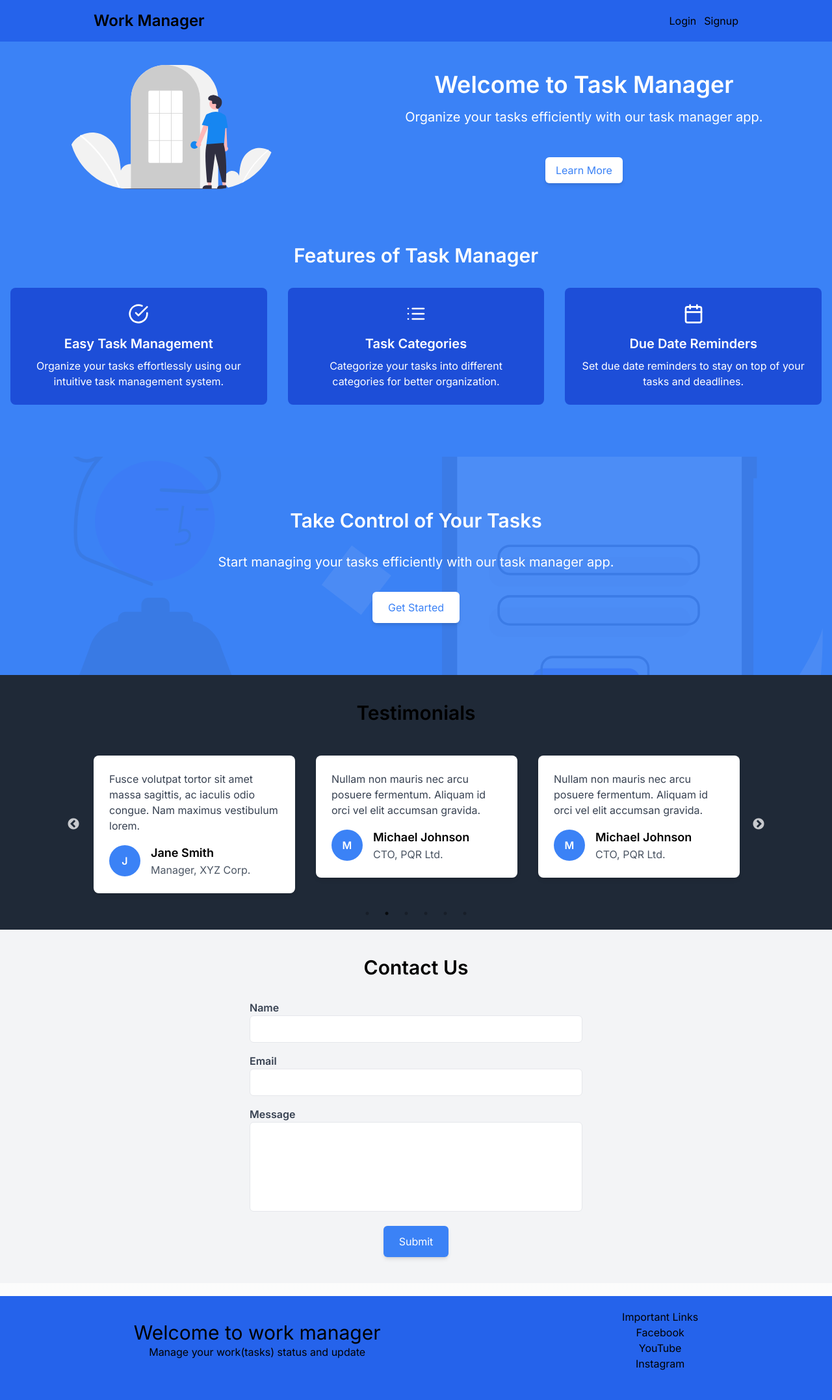
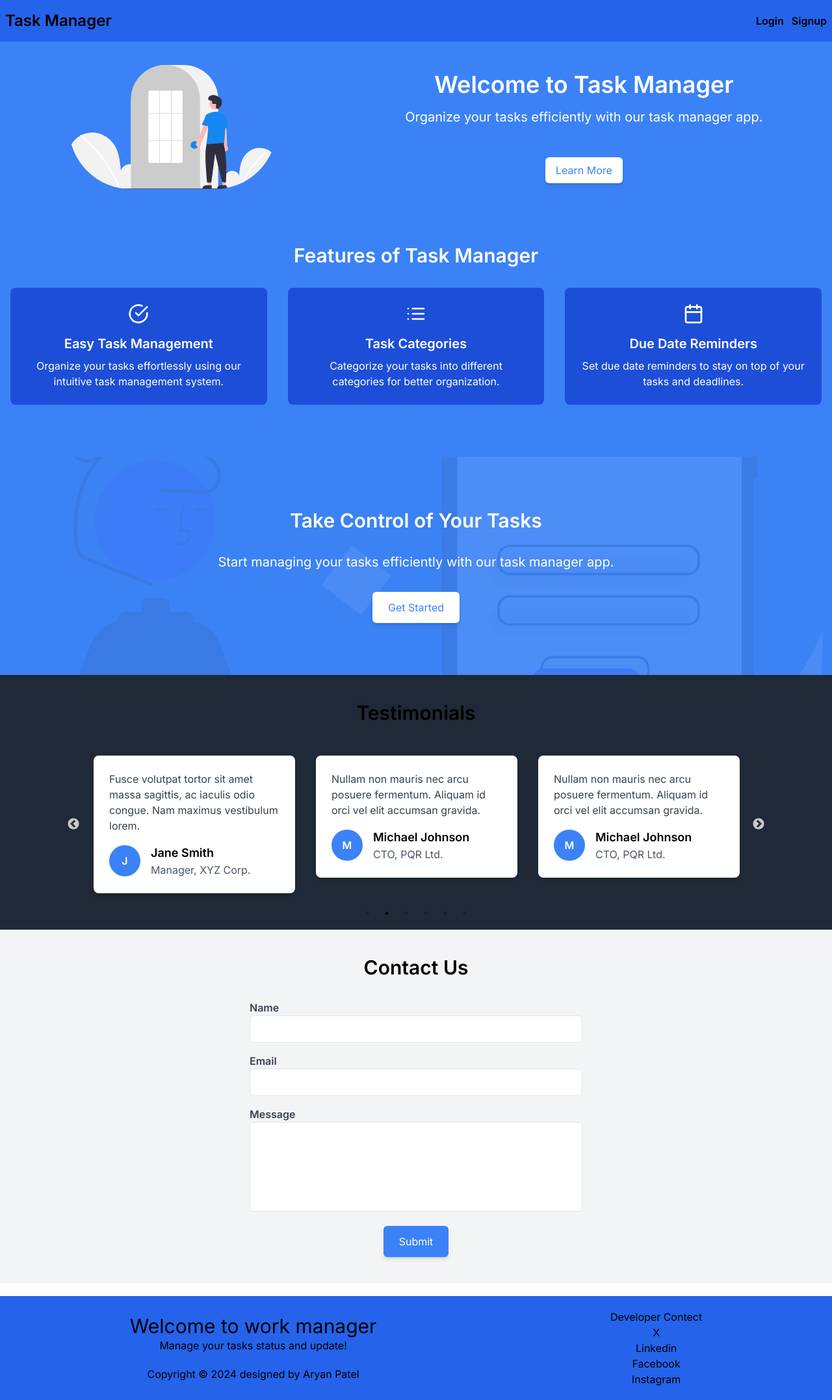
Before and after one commit to aryanpatel077/full-stack-work-manager-2, a Next.js app: page / in a window 1280 px wide. Shown: the whole page at 65% size. Built offline with nearby package versions, Linux system fonts and the light colour scheme; no server answers.

Commit message:
redeploy study

```diff
--- a/src/components/CustomNavbar.jsx
+++ b/src/components/CustomNavbar.jsx
@@ -24,10 +24,10 @@ const CustomNavbar = () => {
   }
 
   return (
-    <nav className="bg-blue-600 h-16 py-2 px-36 flex md:justify-between items-center">
+    <nav className="bg-blue-600 h-16 py-2 px-2 flex justify-between items-center">
       <div className="brand">
         <h1 className="text-2xl font-semibold">
-          <a href="/">Work Manager</a>
+          <a href="/">Task Manager</a>
         </h1>
       </div>
       <div>
@@ -54,7 +54,7 @@ const CustomNavbar = () => {
         </ul>
       </div>
       <div>
-        <ul className="flex space-x-3">
+        <ul className="flex space-x-3 font-semibold">
           {context.user && (
             <>
               <li>
--- a/src/components/Footer.jsx
+++ b/src/components/Footer.jsx
@@ -6,22 +6,29 @@ const Footer = () => {
     <footer className="h-40 bg-blue-600 mt-5">
       <div className="flex p-5 justify-around">
         <div className="text-center flex flex-col justify-center">
-          <h1 className="text-3xl">Welcome to work manager</h1>
-          <p>
-            Manage your work(tasks) status and update
-          </p>
+          <div>
+            <h1 className="text-3xl">Welcome to work manager</h1>
+            <p>
+              Manage your tasks status and update!
+            </p>
+          </div>
+          <div className="mt-5">Copyright © 2024 designed by Aryan Patel</div>
+
         </div>
         <div className="text-center">
-          <h1>Important Links</h1>
+          <h1>Developer Contect</h1>
           <ul>
             <li>
-              <a href="/https://www.facebook.com/">Facebook</a>
+              <a href="https://x.com/AryanPa67254968?t=Jg301gzMYZmboVd1MSLYQw&s=09">X</a>
             </li>
             <li>
-              <a href="/https://www.youtube.com/">YouTube</a>
+              <a href="https://www.linkedin.com/in/aryan-patel-se">Linkedin</a>
             </li>
             <li>
-              <a href="/https://www.instagram.com/">Instagram</a>
+              <a href="https://www.facebook.com/profile.php?id=100081099168043&mibextid=ZbWKwL">Facebook</a>
+            </li>
+            <li>
+              <a href="https://www.instagram.com/aryan_patel2.0?igsh=OGQ5ZDc2ODk2ZA==">Instagram</a>
             </li>
           </ul>
         </div>
```
